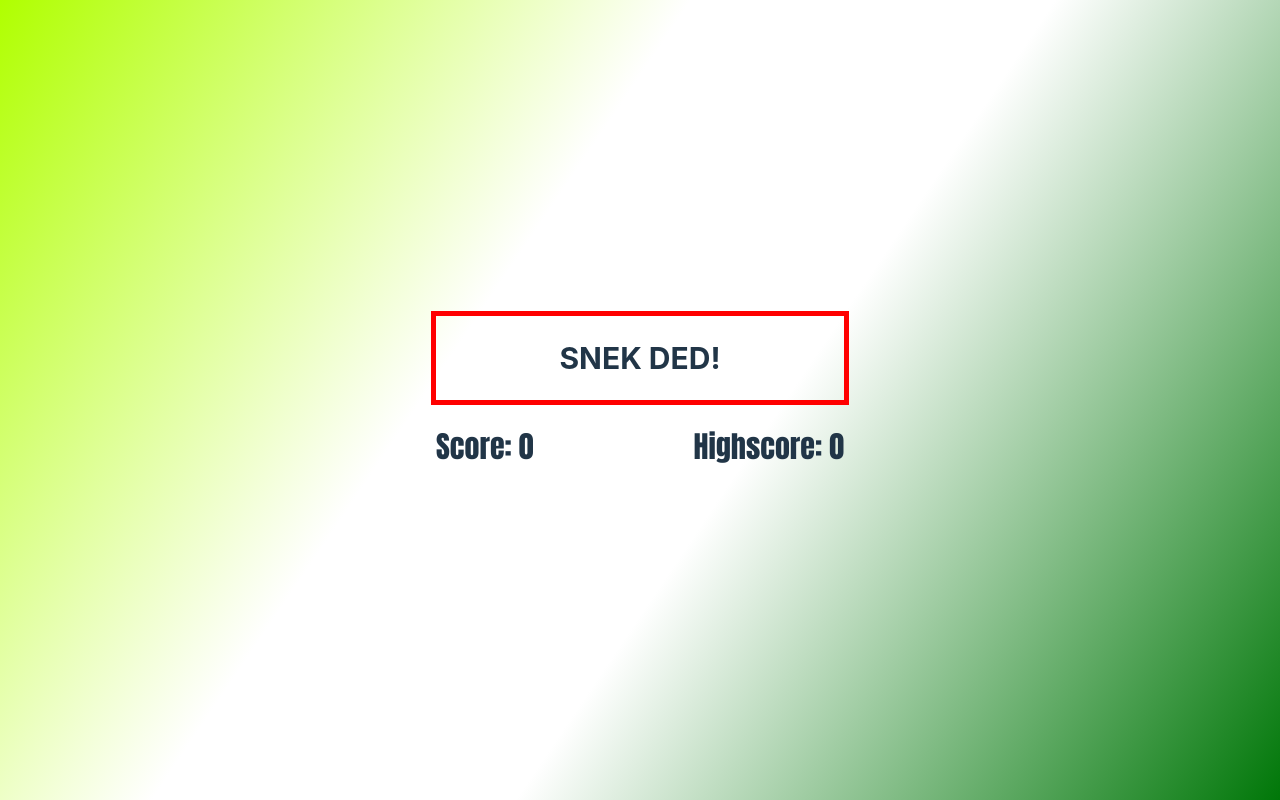
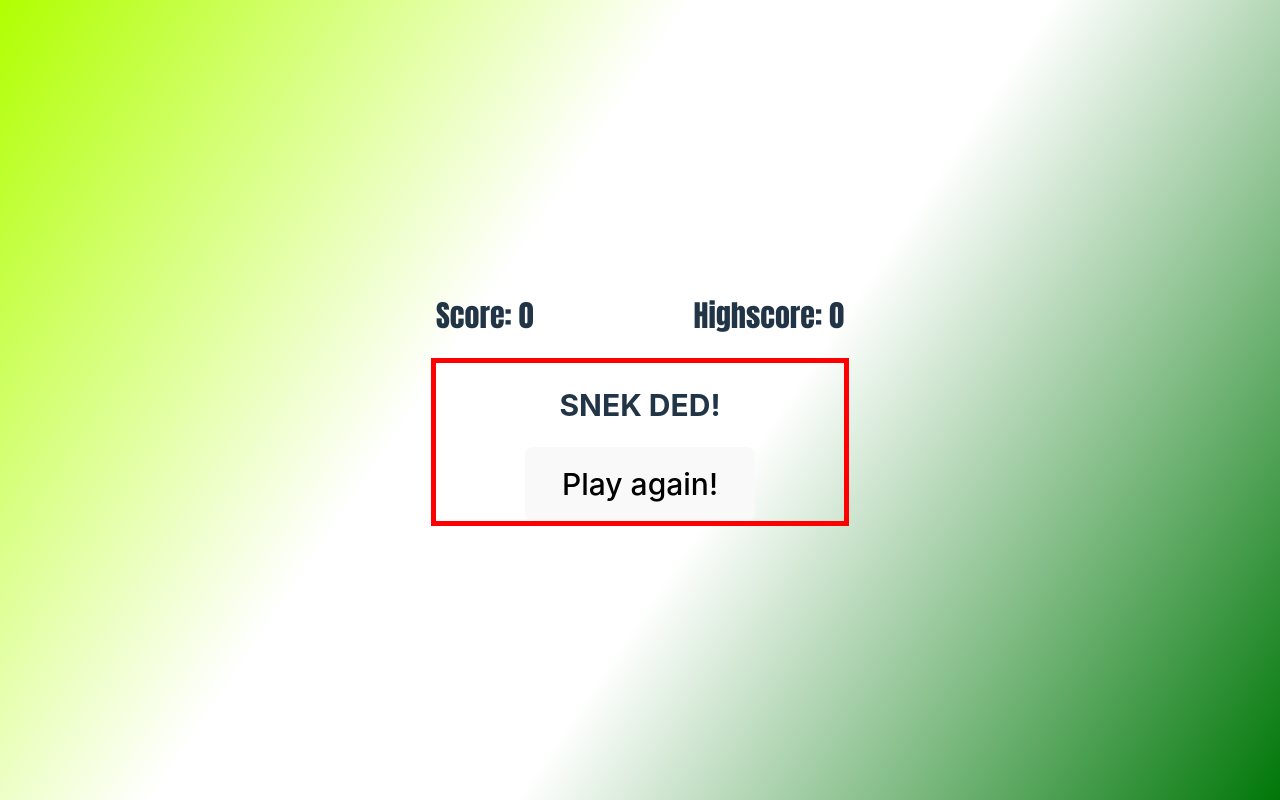
Before and after one commit to DominikFischer86/snek, a React (Vite) app: page / in a window 1280 px wide. Both pictures are taken after a click on the button "START GAME". Built offline with nearby package versions, Linux system fonts and the light colour scheme.

Commit message:
feat: Add Replay Button

```diff
--- a/src/App.tsx
+++ b/src/App.tsx
@@ -154,6 +154,7 @@ const App = () => {
 	}
 
 	const gameIsOver = (reason: string) => {
+		console.log("%cGAME IS OVER!", "color: orange; font-weight: bold;")
 		console.log(`%cCause of ded snek: ${reason}`, "color: red; font-weight: bold;")
 		console.log(
 			`Last SnakeHeadPosition: x=${snakeHeadPosition.x} / y=${snakeHeadPosition.y} / facing ${snakeHeadPosition.dir}`
@@ -250,7 +251,22 @@ const App = () => {
 		moveSnake(key)
 	}, [])
 
-	if (gameOver) document.removeEventListener("keydown", handleMovement)
+	const handleRestart = () => {
+		console.log("%cRESTART!", "color: green; font-weight: bold;")
+		SNAKE_POSITION_HISTORY.length = 0
+		setGameOver(false)
+		setScore(0)
+		setLevel(0)
+		setSnakeHeadPosition(INITIAL_SNAKEPOSITION)
+		setSnake(BASE_SNAKE)
+		setFood(FOOD_TYPES[0])
+		setActiveKey("")
+		setGameStart(false)
+		setFoodPosition({
+			x: getFoodLocation().x,
+			y: getFoodLocation().y
+		})
+	}
 
 	return (
 		<div className="App">
@@ -285,8 +301,8 @@ const App = () => {
 					</div>
 				</>
 			)}
-			{gameOver && <GameOver />}
 			{gameStart && <Score scoreRef={scoreBlocks} score={score} highScore={highScore} />}
+			{gameOver && gameStart && <GameOver handleRestart={handleRestart} />}
 			{!gameOver && gameStart && (
 				<Controls onClickHandler={handleMobileButtonClick} activeKey={activeKey} />
 			)}
--- a/src/components/GameOver.tsx
+++ b/src/components/GameOver.tsx
@@ -1,6 +1,15 @@
-const GameOver = () => (
+type GameOverPropTypes = {
+	handleRestart: () => void
+}
+
+const GameOver = ({ handleRestart }: GameOverPropTypes) => (
 	<div className="game-over">
 		<p>Snek Ded!</p>
+		<button onClick={handleRestart}>
+			Play again!
+			<span className="left-eye"></span>
+			<span className="right-eye"></span>
+		</button>
 	</div>
 )
 
```
